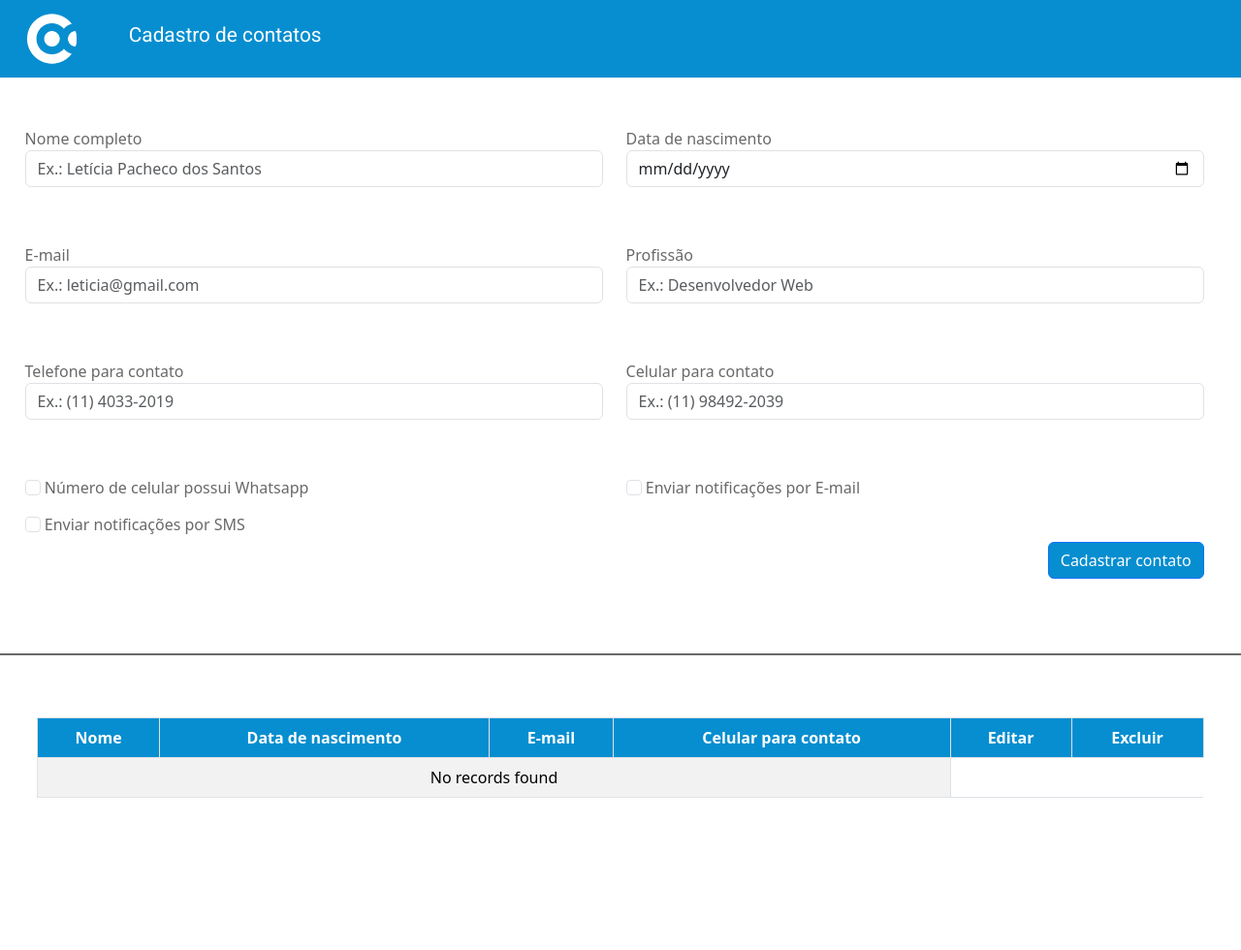
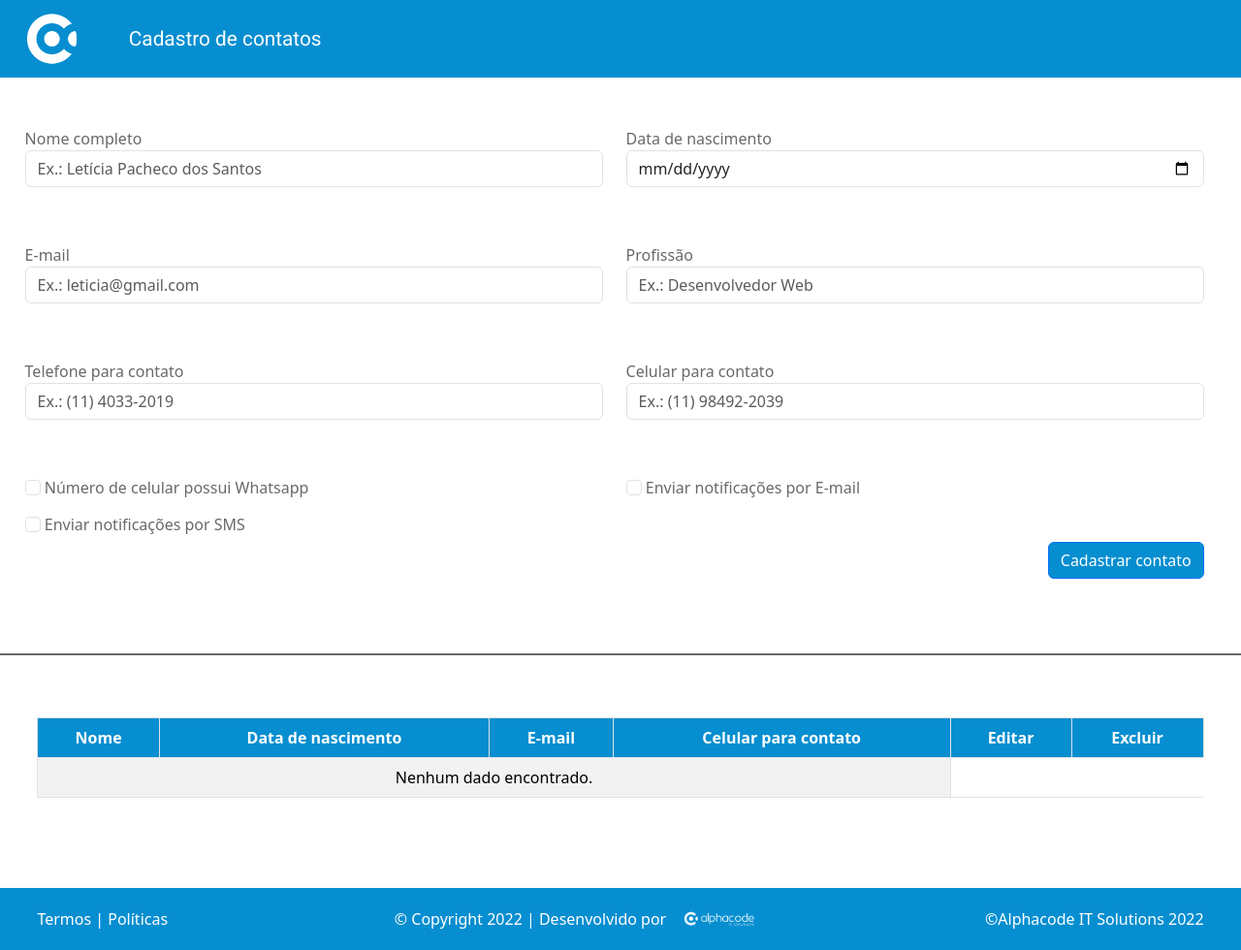
Before and after one commit to GustavoHenriqueProjects/ProjectAlphacode2023, a PHP site: page /View/modules/Registro/RegistroForm.php in a window 1280 px wide. Shown: the whole page at 97% size. Before the commit the page ends 823 px from the top, so only its background shows below. Run offline with PHP 8.4, Linux system fonts and the light colour scheme.

Commit message:
finalizado projeto inicinando atualização

```diff
--- a/Assets/css/footer.css
+++ b/Assets/css/footer.css
@@ -1,4 +1,52 @@
 footer{
+    grid-area: footer;
     background-color: #068ED0;
+    display: flex;
+    align-items: center;
+    justify-content: space-between;
+    height: 100%;
+    padding-left: 3%;
+    padding-right: 3%;
+    color: white;
+    font-size: 1rem;
+}
+
+footer p {
+    margin: 0;
+}
+
+#logo_footer{
+    height: 20px;
+}
+
+.text_img_footer{
+    display: flex;
+    align-items: center;
+    height: 100%;
+    gap: 15px;
+}
+
+@media(max-width: 900px){
+
+    footer{
+        font-size: 0.8rem
+    }
 
 }
+
+@media(max-width: 670px){
+    footer{
+        font-size: 0.6rem
+    }
+
+    #logo_footer{
+        height: 15px;
+    }
+
+    .text_img_footer{
+        display: flex;
+        flex-direction: column;
+        justify-content: center;
+        gap: 0px;
+    }
+}
--- a/Assets/css/header.css
+++ b/Assets/css/header.css
@@ -15,6 +15,7 @@ header{
 h1{
     font-family: 'Roboto', sans-serif;
     font-size: 1.3em;
+    margin: 0;
 }
 
 #logo{
--- a/Assets/css/style.css
+++ b/Assets/css/style.css
@@ -6,7 +6,7 @@ body{
     'header'
     'main'
     'footer';
-    grid-template-rows: 10% 1fr 7%;
+    grid-template-rows: 10% 1fr 8%;
     overflow-y: auto;
     overflow-x: hidden;
 }
--- a/View/modules/Registro/RegistroForm.php
+++ b/View/modules/Registro/RegistroForm.php
@@ -1,8 +1,10 @@
 <!DOCTYPE html>
-<html lang="en">
+<html lang="pt-br">
 
 <head>
     <meta charset="UTF-8">
+    <meta name="description" content="Projeto alphacode">
+    <meta http-equiv="X-UA-Compatible" content="IE=edge">
     <meta name="viewport" content="width=device-width, initial-scale=1.0">
     <link rel="stylesheet" href="../../../Assets/css/reset.css">
     <link rel="stylesheet" href="../../../Assets/css/style.css">
@@ -101,7 +103,7 @@
                         <?php endforeach; ?>
                     <?php else : ?>
                         <tr>
-                            <td colspan="4">No records found</td>
+                            <td colspan="4">Nenhum dado encontrado.</td>
                         </tr>
                     <?php endif; ?>
                 </tbody>
@@ -112,22 +114,29 @@
     <!-- Div para editar pessoa -->
     <div id="editForm" class="d-none">
         <label for="nome" class="form-label">Nome:</label>
-        <input type="text" id="update_nome" name="update_nome" class="form-control">
+        <input type="text" id="update_nome" name="update_nome" class="form-control" required>
         <br>
         <label for="dataNascimento" class="form-label">Data de Nascimento:</label>
         <input type="date" id="dataNascimento" name="dataNascimento" class="form-control">
         <br>
         <label for="email" class="form-label">Email:</label>
-        <input type="text" id="update_email" name="update_email" class="form-control">
+        <input type="text" id="update_email" name="update_email" class="form-control" required>
         <br>
         <label for="celular" class="form-label">Celular:</label>
-        <input type="text" id="update_celular" name="update_celular" class="form-control">
+        <input type="text" id="update_celular" name="update_celular" class="form-control" required>
         <br>
         <button id="salvarEdicao" class="btn btn-primary float-start">Salvar</button>
         <button id="cancelarEdicao" class="btn btn-danger float-end">Cancelar</button>
     </div>
 
-    <footer></footer>
+    <footer>
+        <p>Termos | Políticas</p>
+        <div class="text_img_footer">
+            <p>© Copyright 2022 | Desenvolvido por</p>
+            <img id="logo_footer" src="../../../Assets/images/logo_rodape_alphacode.png" alt="Logo rodape">
+        </div>
+        <p>©Alphacode IT Solutions 2022</p>
+    </footer>
     <script src="https://cdn.jsdelivr.net/npm/bootstrap@5.3.2/dist/js/bootstrap.bundle.min.js" integrity="sha384-C6RzsynM9kWDrMNeT87bh95OGNyZPhcTNXj1NW7RuBCsyN/o0jlpcV8Qyq46cDfL" crossorigin="anonymous"></script>
     <script src="https://ajax.googleapis.com/ajax/libs/jquery/3.5.1/jquery.min.js"></script>
     <script src="https://cdnjs.cloudflare.com/ajax/libs/jquery.mask/1.14.16/jquery.mask.min.js"></script>
@@ -220,6 +229,25 @@
                     let email = document.getElementById('update_email');
                     let celular = document.getElementById('update_celular');
 
+                    if (nome.value === '' || email.value === '' || celular.value === '') {
+                        window.alert('Atenção, não é permitido enviar um campo vazio com exceção da data.');
+                        return;
+                    }
+
+                    // Validação do e-mail
+                    const emailRegex = /^[^\s@]+@[^\s@]+\.[^\s@]+$/;
+                    if (!emailRegex.test(email.value)) {
+                        window.alert('Por favor, insira um endereço de e-mail válido.');
+                        return;
+                    }
+
+                    // Validação do número de celular (assumindo um formato específico, por exemplo, 123-456-7890)
+                    const celularRegex = /^\(\d{2}\) \d{4,5}-\d{4}$/;
+                    if (!celularRegex.test(celular.value)) {
+                        window.alert('Por favor, insira um número de celular válido no formato (xx) xxxx-xxxxx.');
+                        return;
+                    }
+
                     if (nome.value !== '' || dataNascimento.value !== '' || email.value !== '' || celular.value !== '') {
                         $.ajax({
                             url: '/',
--- a/index.php
+++ b/index.php
@@ -18,7 +18,6 @@ switch ($url) {
            RegistroController::patch();
         }
         else {
-            // Se não, chame a página principal
             RegistroController::pageHtmlAlphacode();
         }
         break;
```
Also changed, not shown: Assets/js/registroForm.js (deleted, +0 -25 lines).
